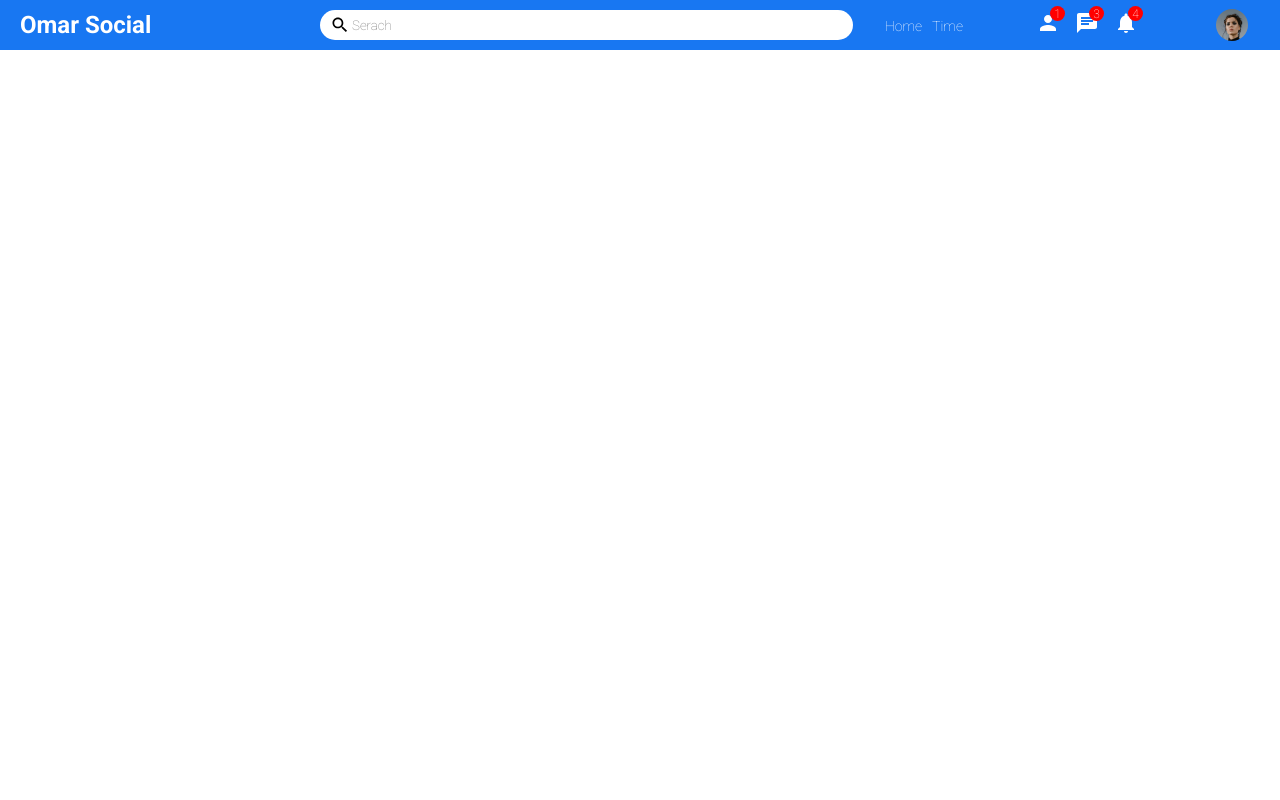
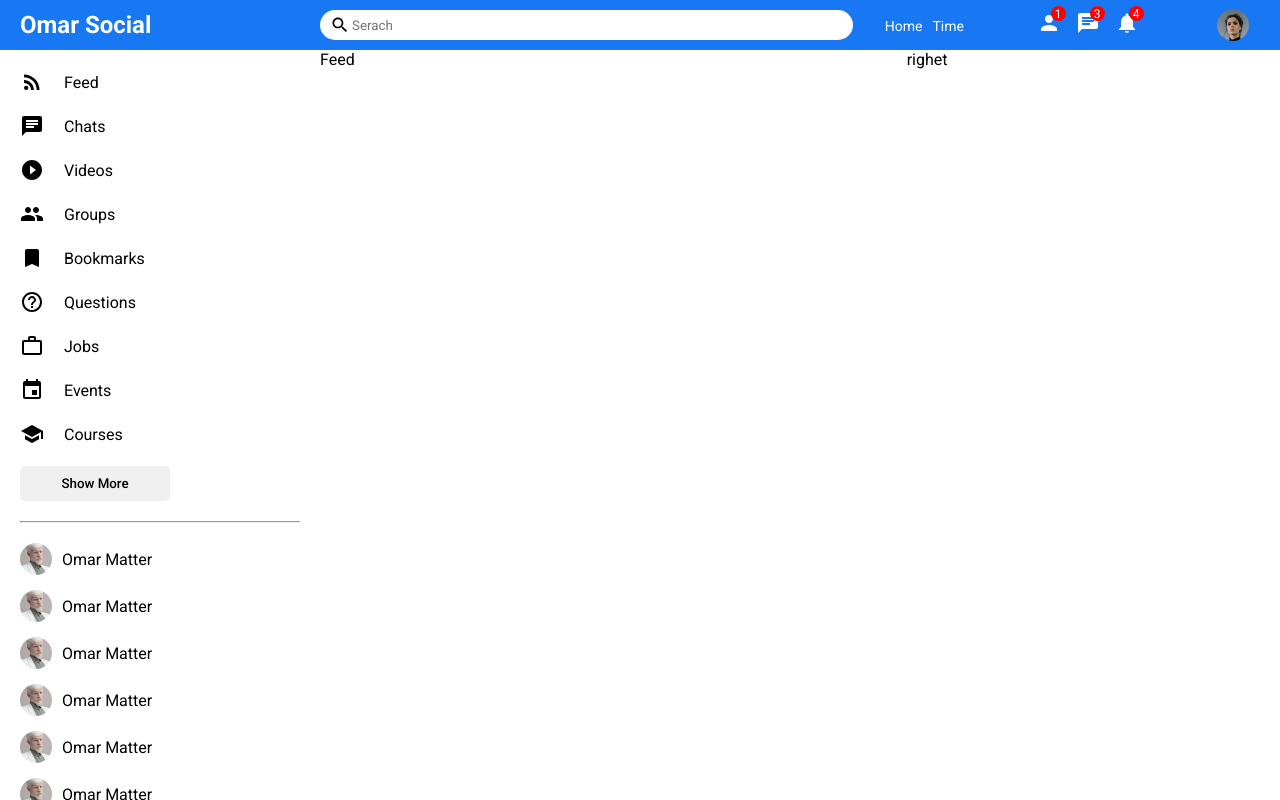
Before and after one commit to omarmatter/Facbook-Reactjs, a React (Create React App) app: page / in a window 1280 px wide. Built offline with nearby package versions, Linux system fonts and the light colour scheme.

Commit message:
Sidebar Done

```diff
--- a/public/index.html
+++ b/public/index.html
@@ -8,9 +8,9 @@
       name="description"
       content="Web site created using create-react-app"
     />
-    <link rel="preconnect" href="https://fonts.googleapis.com">
-<link rel="preconnect" href="https://fonts.gstatic.com" crossorigin>
-<link href="https://fonts.googleapis.com/css2?family=Roboto:ital,wght@0,100;0,700;0,900;1,100;1,500&display=swap" rel="stylesheet">
+    <link
+    href="https://fonts.googleapis.com/css2?family=Roboto:ital,wght@0,100;0,300;0,400;0,500;0,700;0,900;1,500&display=swap"
+    rel="stylesheet">
    <link rel="stylesheet" href="style.css">
 
 <title>Social  App</title>
--- a/src/compnents/Feed/Feed.jsx
+++ b/src/compnents/Feed/Feed.jsx
@@ -0,0 +1,9 @@
+import React from 'react'
+import './feed.css'
+export default function Feed() {
+    return (
+        <div className="feed">
+            Feed
+        </div>
+    )
+}
--- a/src/compnents/Feed/feed.css
+++ b/src/compnents/Feed/feed.css
@@ -0,0 +1,3 @@
+.feed{
+    flex: 5.5;
+}
--- a/src/compnents/Righetbar/Rightbar.jsx
+++ b/src/compnents/Righetbar/Rightbar.jsx
@@ -0,0 +1,9 @@
+import React from 'react'
+import './right.css'
+export default function Rightbar() {
+    return (
+        <div className='rightbar'>
+            righet
+        </div>
+    )
+}
--- a/src/compnents/Righetbar/right.css
+++ b/src/compnents/Righetbar/right.css
@@ -0,0 +1,3 @@
+.rightbar{
+    flex: 3.5;
+}
--- a/src/compnents/Sidebar/Sidebar.jsx
+++ b/src/compnents/Sidebar/Sidebar.jsx
@@ -0,0 +1,123 @@
+import { Bookmark, Chat, Event, Group, HelpOutline, PlayCircleFilledOutlined, RssFeed, School, WorkOutline } from '@material-ui/icons'
+import React from 'react'
+import './sidebar.css'
+export default function Sidebar() {
+    return (
+        <div className="sidebar">
+            <div className="sidebarWarapper">
+                <ul className="sidebarList">
+                <li className="sidebarListItem">
+            <RssFeed className="sidebarIcon" />
+            <span className="sidebarListItemText">Feed</span>
+          </li>
+          <li className="sidebarListItem">
+            <Chat className="sidebarIcon" />
+            <span className="sidebarListItemText">Chats</span>
+          </li>
+          <li className="sidebarListItem">
+            <PlayCircleFilledOutlined className="sidebarIcon" />
+            <span className="sidebarListItemText">Videos</span>
+          </li>
+          <li className="sidebarListItem">
+            <Group className="sidebarIcon" />
+            <span className="sidebarListItemText">Groups</span>
+          </li>
+          <li className="sidebarListItem">
+            <Bookmark className="sidebarIcon" />
+            <span className="sidebarListItemText">Bookmarks</span>
+          </li>
+          <li className="sidebarListItem">
+            <HelpOutline className="sidebarIcon" />
+            <span className="sidebarListItemText">Questions</span>
+          </li>
+          <li className="sidebarListItem">
+            <WorkOutline className="sidebarIcon" />
+            <span className="sidebarListItemText">Jobs</span>
+          </li>
+          <li className="sidebarListItem">
+            <Event className="sidebarIcon" />
+            <span className="sidebarListItemText">Events</span>
+          </li>
+          <li className="sidebarListItem">
+          <School className="sidebarIcon" />
+            <span className="sidebarListItemText">Courses</span>
+          </li>
+                </ul>
+                <button className="sidebarButton">Show More</button>
+                    <hr className="sidebarHr" />
+                    <ul className="sidebarFriendList">
+                      <li className="sidebarFriend">
+                          <img src="/assets/person/2.jpeg"   alt="" className='sidebarImg'  />
+                          <span className="sidebarFriendName">Omar Matter</span>
+                      </li>
+                      <li className="sidebarFriend">
+                          <img src="/assets/person/2.jpeg"   alt="" className='sidebarImg'  />
+                          <span className="sidebarFriendName">Omar Matter</span>
+                      </li>
+                      <li className="sidebarFriend">
+                          <img src="/assets/person/2.jpeg"   alt="" className='sidebarImg'  />
+                          <span className="sidebarFriendName">Omar Matter</span>
+                      </li>
+                      <li className="sidebarFriend">
+                          <img src="/assets/person/2.jpeg"   alt="" className='sidebarImg'  />
+                          <span className="sidebarFriendName">Omar Matter</span>
+                      </li>
+                      <li className="sidebarFriend">
+                          <img src="/assets/person/2.jpeg"   alt="" className='sidebarImg'  />
+                          <span className="sidebarFriendName">Omar Matter</span>
+                      </li>
+                      <li className="sidebarFriend">
+                          <img src="/assets/person/2.jpeg"   alt="" className='sidebarImg'  />
+                          <span className="sidebarFriendName">Omar Matter</span>
+                      </li>
+                      <li className="sidebarFriend">
+                          <img src="/assets/person/2.jpeg"   alt="" className='sidebarImg'  />
+                          <span className="sidebarFriendName">Omar Matter</span>
+                      </li>
+                      <li className="sidebarFriend">
+                          <img src="/assets/person/2.jpeg"   alt="" className='sidebarImg'  />
+                          <span className="sidebarFriendName">Omar Matter</span>
+                      </li>
+                      <li className="sidebarFriend">
+                          <img src="/assets/person/2.jpeg"   alt="" className='sidebarImg'  />
+                          <span className="sidebarFriendName">Omar Matter</span>
+                      </li>
+                      <li className="sidebarFriend">
+                          <img src="/assets/person/2.jpeg"   alt="" className='sidebarImg'  />
+                          <span className="sidebarFriendName">Omar Matter</span>
+                      </li><li className="sidebarFriend">
+                          <img src="/assets/person/2.jpeg"   alt="" className='sidebarImg'  />
+                          <span className="sidebarFriendName">Omar Matter</span>
+                      </li><li className="sidebarFriend">
+                          <img src="/assets/person/2.jpeg"   alt="" className='sidebarImg'  />
+                          <span className="sidebarFriendName">Omar Matter</span>
+                      </li><li className="sidebarFriend">
+                          <img src="/assets/person/2.jpeg"   alt="" className='sidebarImg'  />
+                          <span className="sidebarFriendName">Omar Matter</span>
+                      </li>
+                      <li className="sidebarFriend">
+                          <img src="/assets/person/2.jpeg"   alt="" className='sidebarImg'  />
+                          <span className="sidebarFriendName">Omar Matter</span>
+                      </li><li className="sidebarFriend">
+                          <img src="/assets/person/2.jpeg"   alt="" className='sidebarImg'  />
+                          <span className="sidebarFriendName">Omar Matter</span>
+                      </li><li className="sidebarFriend">
+                          <img src="/assets/person/2.jpeg"   alt="" className='sidebarImg'  />
+                          <span className="sidebarFriendName">Omar Matter</span>
+                      </li><li className="sidebarFriend">
+                          <img src="/assets/person/2.jpeg"   alt="" className='sidebarImg'  />
+                          <span className="sidebarFriendName">Omar Matter</span>
+                      </li><li className="sidebarFriend">
+                          <img src="/assets/person/2.jpeg"   alt="" className='sidebarImg'  />
+                          <span className="sidebarFriendName">Omar Matter</span>
+                      </li><li className="sidebarFriend">
+                          <img src="/assets/person/2.jpeg"   alt="" className='sidebarImg'  />
+                          <span className="sidebarFriendName">Omar Matter</span>
+                      </li>
+
+
+                    </ul>
+            </div>
+        </div>
+    )
+}
--- a/src/compnents/Sidebar/sidebar.css
+++ b/src/compnents/Sidebar/sidebar.css
@@ -0,0 +1,61 @@
+.sidebar{
+    flex: 3;
+    height: calc(100vh - 50px);
+    overflow: scroll;
+}
+
+::-webkit-scrollbar{
+    width: 5px;
+}
+::-webkit-scrollbar-track{
+    background-color: #f1f1f1;
+}
+::-webkit-scrollbar-thumb{
+background-color: #838282;
+}
+.sidebarWarapper{
+    padding: 20px;
+}
+.sidebarList{
+    padding: 0;
+    margin: 0;
+    list-style: none;
+}
+.sidebarListItem{
+    display: flex;
+    align-items: center;
+    margin-bottom:20px;
+}
+.sidebarIcon{
+    margin-right: 20px;
+}
+.sidebarButton{
+    width: 150px;
+    border: none;
+    padding: 10px;
+    border-radius: 5px;
+    font-weight: 500;
+
+}
+.sidebarHr{
+    margin: 20px 0;
+
+}
+.sidebarFriend{
+display: flex;
+align-items: center;
+margin-bottom:15px ;
+}
+
+.sidebarImg{
+    width: 32px;
+    height: 32px;
+    border-radius: 50%;
+    object-fit: cover;
+    margin-right: 10px;
+}
+.sidebarFriendList {
+    padding: 0;
+    margin: 0;
+    list-style: none;
+  }
--- a/src/pages/home/Home.js
+++ /dev/null
@@ -1,8 +0,0 @@
-import React from 'react'
-import Topbar from '../../compnents/Topbar/Topbar.jsx'
-
-export default function Home() {
-    return (
-      <Topbar></Topbar>
-    )
-}
--- /dev/null
+++ b/src/pages/home/Home.jsx
@@ -0,0 +1,19 @@
+import React from 'react'
+import Feed from '../../compnents/Feed/Feed.jsx'
+import Rightbar from '../../compnents/Righetbar/Rightbar.jsx'
+import Sidebar from '../../compnents/Sidebar/Sidebar.jsx'
+import Topbar from '../../compnents/Topbar/Topbar.jsx'
+import './home.css'
+
+export default function Home() {
+    return (
+      <>
+      <Topbar/>
+      <div className="homeContainer">
+      <Sidebar/>
+      <Feed/>
+      <Rightbar/>
+      </div>
+      </>
+    )
+}
--- a/src/pages/home/home.css
+++ b/src/pages/home/home.css
@@ -0,0 +1,3 @@
+.homeContainer{
+    display: flex;
+}
```
